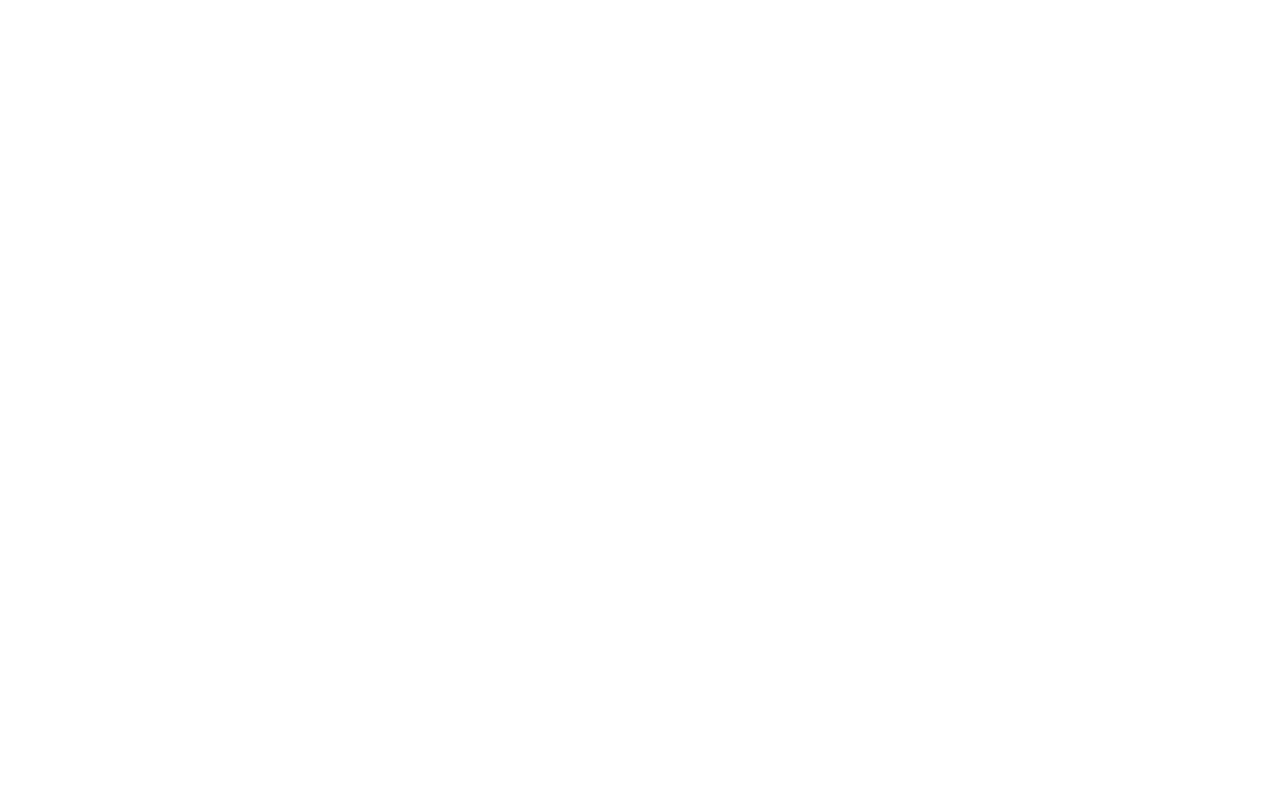
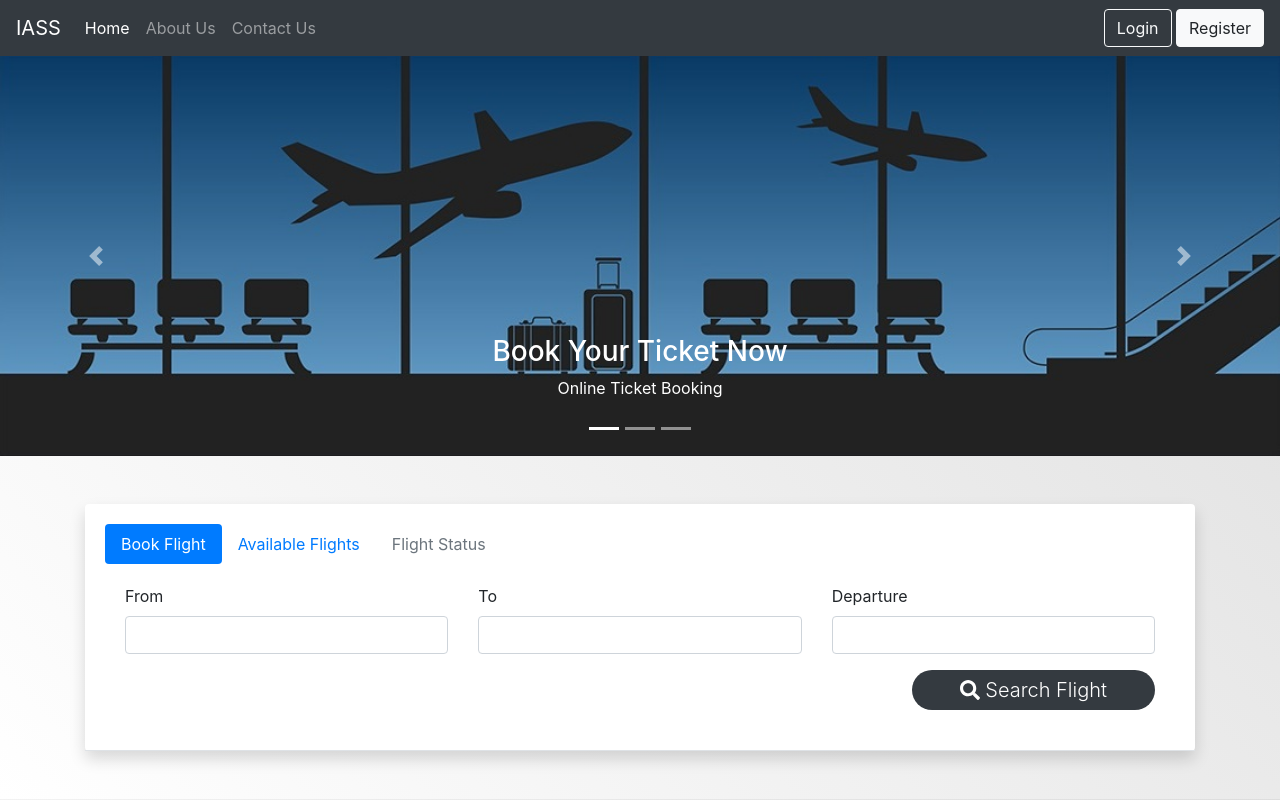
Before and after one commit to ShaikhDanish04/iass, a PHP site: page / in a window 1280 px wide. Before the commit the page is empty. Run offline with PHP 8.4, Linux system fonts and the light colour scheme; data that the repository does not hold is empty; some libraries are stand-ins or nearby versions.

Commit message:
customer side index ready

```diff
--- /dev/null
+++ b/components/navbar.php
@@ -0,0 +1,23 @@
+<nav class="navbar navbar-expand-sm navbar-dark bg-dark">
+    <a class="navbar-brand" href="#">IASS</a>
+    <button class="navbar-toggler d-lg-none" type="button" data-toggle="collapse" data-target="#collapsibleNavId" aria-controls="collapsibleNavId" aria-expanded="false" aria-label="Toggle navigation">
+        <span class="navbar-toggler-icon"></span>
+    </button>
+    <div class="collapse navbar-collapse" id="collapsibleNavId">
+        <ul class="navbar-nav mr-auto mt-2 mt-lg-0">
+            <li class="nav-item active">
+                <a class="nav-link" href="#">Home <span class="sr-only">(current)</span></a>
+            </li>
+            <li class="nav-item">
+                <a class="nav-link" href="#">About Us</a>
+            </li>
+            <li class="nav-item">
+                <a class="nav-link" href="#">Contact Us</a>
+            </li>
+        </ul>
+        <div>
+            <button class="btn btn-outline-light">Login</button>
+            <button class="btn btn-light">Register</button>
+        </div>
+    </div>
+</nav>
--- a/index.php
+++ b/index.php
@@ -36,6 +36,16 @@ if (substr($url_request, -1) == '/') {
 
 </head>
 
+<body style="background: linear-gradient(45deg, #fff, #ddd);">
+
+    <style>
+        .table td,
+        .table th {
+            vertical-align: middle;
+        }
+    </style>
+
+    <?php include('components/navbar.php'); ?>
     <?php
     if (file_exists('views/' . $url_request . '.php')) {
         require_once('views/' . $url_request . '.php');
@@ -43,5 +53,6 @@ if (file_exists('views/' . $url_request . '.php')) {
         require_once('components/404.php');
     }
     ?>
+</body>
 
 </html>
--- a/views/index.php
+++ b/views/index.php
@@ -0,0 +1,144 @@
+<div id="bannerSlider" class="carousel slide" data-ride="carousel">
+    <ol class="carousel-indicators">
+        <li data-target="#bannerSlider" data-slide-to="0" class="active"></li>
+        <li data-target="#bannerSlider" data-slide-to="1"></li>
+        <li data-target="#bannerSlider" data-slide-to="2"></li>
+    </ol>
+    <div class="carousel-inner" role="listbox">
+        <!-- <div class="carousel-item">
+            <img width="100%" src="assets/img/bg1.jpg" alt="First slide">
+            <div class="carousel-caption d-none d-md-block text-dark">
+                <h3>Book Your Ticket Now</h3>
+                <p>Online Ticket Booking</p>
+            </div>
+        </div> -->
+        <div class="carousel-item active">
+            <img width="100%" src="assets/img/bg2.jpg" alt="Second slide">
+            <div class="carousel-caption d-none d-md-block">
+                <h3>Book Your Ticket Now</h3>
+                <p>Online Ticket Booking</p>
+            </div>
+        </div>
+        <!-- <div class="carousel-item">
+            <img width="100%" src="assets/img/bg3.jpg" alt="Third slide">
+            <div class="carousel-caption d-none d-md-block">
+                <h3>Book Your Ticket Now</h3>
+                <p>Online Ticket Booking</p>
+            </div>
+        </div> -->
+    </div>
+    <a class="carousel-control-prev" href="#bannerSlider" role="button" data-slide="prev">
+        <span class="carousel-control-prev-icon" aria-hidden="true"></span>
+        <span class="sr-only">Previous</span>
+    </a>
+    <a class="carousel-control-next" href="#bannerSlider" role="button" data-slide="next">
+        <span class="carousel-control-next-icon" aria-hidden="true"></span>
+        <span class="sr-only">Next</span>
+    </a>
+</div>
+
+<div class="container my-5">
+
+    <div class="card shadow border-0">
+        <div class="card-body border-bottom">
+            <!-- Nav tabs -->
+            <ul class="nav nav-pills" id="navId">
+                <li class="nav-item">
+                    <a data-toggle="tab" href="#tab1Id" class="nav-link active">Book Flight</a>
+                </li>
+                <li class="nav-item">
+                    <a data-toggle="tab" href="#tab2Id" class="nav-link">Available Flights</a>
+                </li>
+                <li class="nav-item">
+                    <a data-toggle="tab" href="#tab2Id" class="nav-link disabled">Flight Status</a>
+                </li>
+
+            </ul>
+
+            <!-- Tab panes -->
+            <div class="tab-content">
+                <div class="tab-pane fade show active" id="tab1Id">
+                    <div class="card-body">
+                        <div class="row">
+                            <div class="col-md-4 form-group">
+                                <label for="">From</label>
+                                <input type="text" name="" class="form-control">
+                            </div>
+                            <div class="col-md-4 form-group">
+                                <label for="">To</label>
+                                <input type="text" name="" class="form-control">
+                            </div>
+                            <div class="col-md-4 form-group">
+                                <label for="">Departure</label>
+                                <input type="text" name="" class="form-control">
+                            </div>
+                        </div>
+                        <button class="btn btn-dark ml-auto d-block border-0 px-5 py-2" style="border-radius:5rem">
+                            <p class="m-0 h5 font-weight-light"><i class="fa fa-search"></i> Search Flight</p>
+                        </button>
+                    </div>
+                </div>
+                <div class="tab-pane fade" id="tab2Id">
+                    <div class="card-body">
+                        <div class="table-responsive rounded">
+                            <table class="table table-bordered shadow">
+                                <thead class="text-center thead-dark">
+                                    <th>Sr No</th>
+                                    <th>From</th>
+                                    <th>To</th>
+                                    <th>Timing</th>
+                                    <th>Seats Available</th>
+                                    <th>Fare</th>
+                                    <th></th>
+                                </thead>
+                                <tbody class="text-center">
+                                    <?php
+
+                                    $result = $conn->query("SELECT * FROM flight");
+                                    while ($row = $result->fetch_assoc()) {
+
+                                        $plane = $conn->query("SELECT * FROM plane WHERE id='" . $row['plane_id'] . "'")->fetch_assoc();
+                                        $pilot = $conn->query("SELECT * FROM pilot WHERE id='" . $row['pilot_id'] . "'")->fetch_assoc();
+
+                                        $departure = $conn->query("SELECT * FROM airports WHERE id='" . $row['departure_id'] . "'")->fetch_assoc();
+                                        $arrival = $conn->query("SELECT * FROM airports WHERE id='" . $row['arrival_id'] . "'")->fetch_assoc();
+                                        echo '' .
+                                            '<tr>' .
+                                            '    <td>' . $row['id'] . '</td>' .
+                                            '    <td class="text-center">' .
+                                            '       <p class=" m-0">' . $departure['city'] . '</p>'  .
+                                            '       <p class="h3">' . $departure['code'] . '</p>'  .
+                                            '       <p class="small">' . $departure['state'] . '</p>'  .
+                                            '    </td>' .
+                                            '    <td class="text-center">' .
+                                            '       <p class=" m-0">' . $arrival['city'] . '</p>'  .
+                                            '       <p class="h3">' . $arrival['code'] . '</p>'  .
+                                            '       <p class="small">' . $arrival['state'] . '</p>'  .
+                                            '    </td>' .
+                                            '    <td> ' .
+                                            '       <p>' . date_format(date_create($row['departure_time']), 'h:i A') . ' - ' . date_format(date_create($row['arrival_time']), 'h:i A') . '</p>' .
+                                            '    </td>' .
+                                            '    <td class="text-center">3 / ' . $plane['capacity'] . '</td>' .
+                                            '    <td class="text-nowrap">' .
+                                            '       <p>Economy Class - ₹' . $row['economy_fare'] . '</p>' .
+                                            '       <p>Business Class - ₹' . $row['business_fare'] . '</p>' .
+                                            '    </td>' .
+                                            '    <td class="text-nowrap">' .
+                                            '       <a href="book?id=' . $row['id'] . '" class="btn btn-sm btn-primary"><i class="fa fa-eye"></i> View</a>' .
+                                            '    </td>' .
+                                            '</tr>';
+                                    }
+                                    ?>
+                                </tbody>
+                            </table>
+                        </div>
+                    </div>
+                </div>
+                <div class="tab-pane fade" id="tab3Id">
+                </div>
+            </div>
+
+
+        </div>
+    </div>
+</div>
```
Also changed, not shown: assets/img/bg1.jpg (added), assets/img/bg2.jpg (added), assets/img/bg3.jpg (added). Lines whose indentation alone changed are shown as unchanged.
